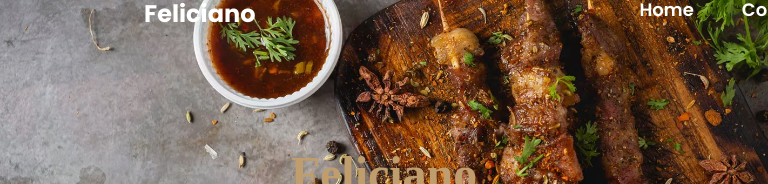
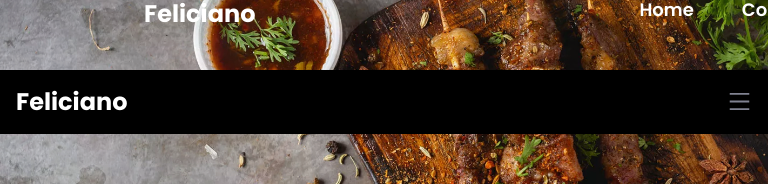
Before and after one commit to d2ndjim/el-restaurante-de-italiano, a React (Create React App) app: page / in a window 768 px wide. Shown: the part 170-354 px from the top of the page. Built offline with nearby package versions, Linux system fonts and the light colour scheme; no server answers.

Commit message:
Add new break point for header, about and services

```diff
--- a/src/App.css
+++ b/src/App.css
@@ -159,10 +159,12 @@ li {
   }
 }
 
-@media only screen and (min-width: 768px) {
+@media only screen and (max-width: 768px) {
   .abt {
-    width: 50%;
+    width: 52%;
+    height: 80vh;
   }
+
 }
 
 @media only screen and (max-width: 768px) {
--- a/src/components/Footer.jsx
+++ b/src/components/Footer.jsx
@@ -26,7 +26,7 @@ function Footer() {
   }, 5000);
 
   return (
-    <div className="flex flex-col py-16 px-6 md:grid md:grid-cols-3 gap-8 md:gap-6 md:p-32 bg-black">
+    <div className="flex flex-col py-16 px-6 lg:grid lg:grid-cols-3 gap-8 lg:gap-6 lg:p-32 bg-black">
       <div className="flex flex-col gap-10">
         <h1 className="text-2xl font-bold text-white">Feliciano</h1>
         <p className="md:pr-16 text-xl leading-8 md:leading-10 text-[#B4B6B9]">
--- a/src/components/MobileNav.jsx
+++ b/src/components/MobileNav.jsx
@@ -22,7 +22,7 @@ function MobileNav() {
   };
 
   return (
-    <div className="md:hidden">
+    <div className="lg:hidden">
       <nav className="text-white bg-[#000000]">
         <div className="flex justify-between items-center p-4">
           <h3 className="text-2xl font-extrabold">Feliciano</h3>
```
